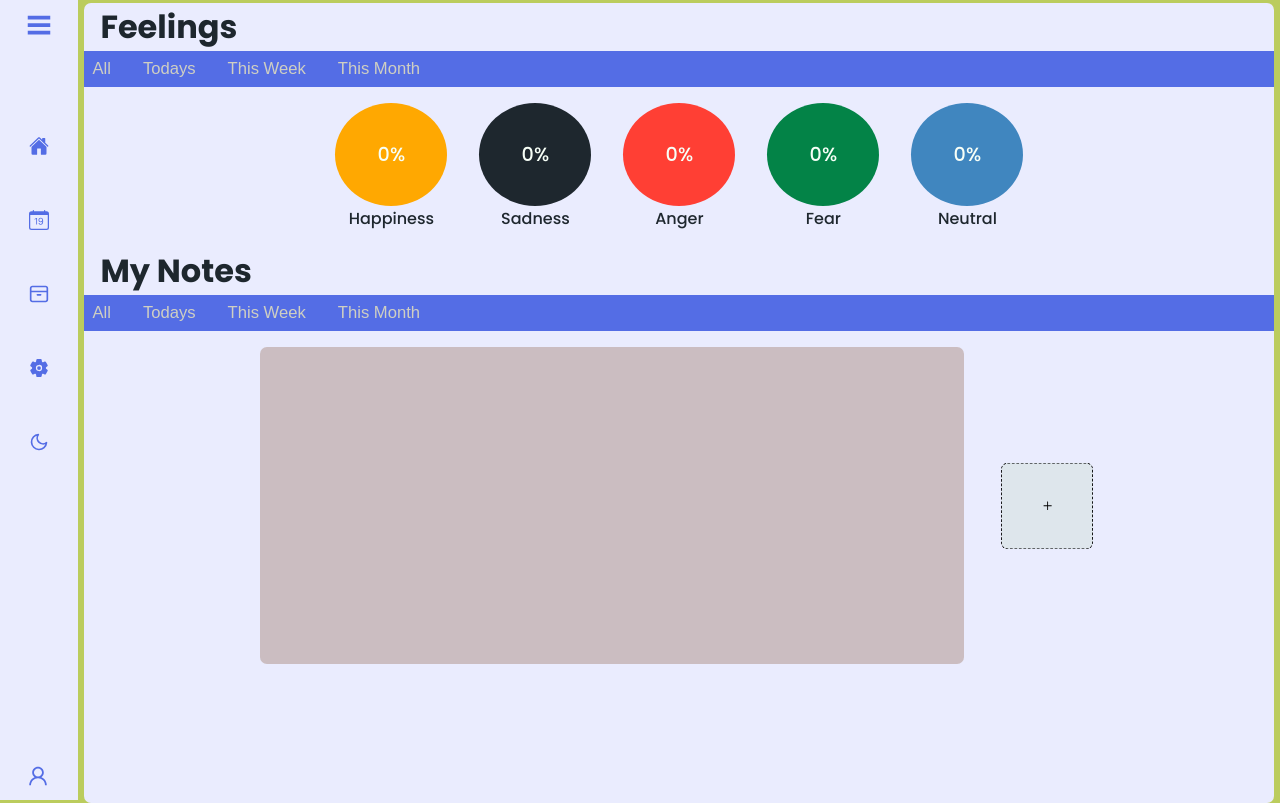
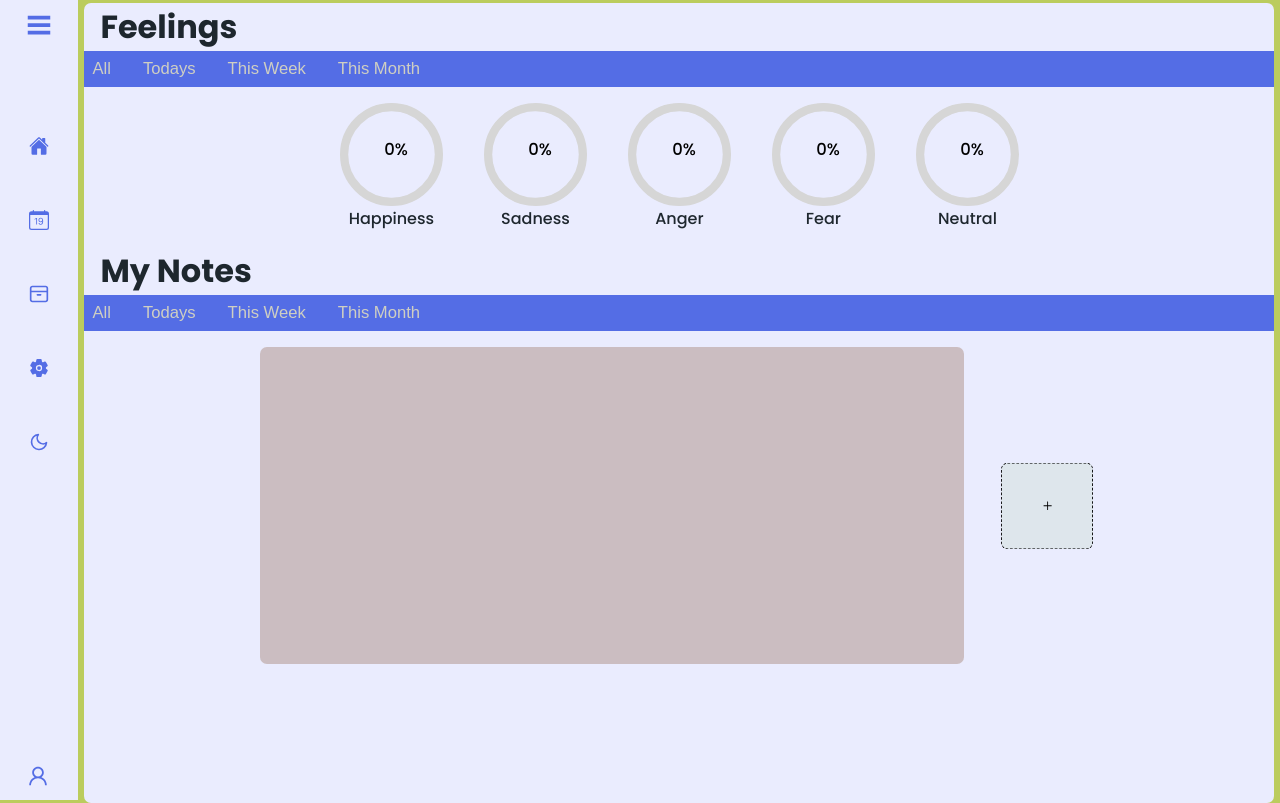
Before and after one commit to BrunoFay/Feelings-Diary, a React (Create React App) app: page /home in a window 1280 px wide. Built offline with nearby package versions, Linux system fonts and the light colour scheme.

Commit message:
NEW chENGE feelingPercentage circle  for a component of external lib

```diff
--- a/package.json
+++ b/package.json
@@ -7,6 +7,7 @@
     "@testing-library/react": "^12.1.4",
     "@testing-library/user-event": "^13.5.0",
     "react": "^17.0.2",
+    "react-circular-progressbar": "^2.0.4",
     "react-dom": "^17.0.2",
     "react-icons": "^4.3.1",
     "react-router-dom": "^6.2.2",
--- a/src/App.css
+++ b/src/App.css
@@ -1,7 +1,7 @@
 :root {
   margin: 0;
   padding: 0;
-  --bgcolorHap: #ffa801;
+  --bgcolorHap: #ee9d06;
   --bgcolorSad: #1e272e;
   --bgcolorNeu: #4086BF;
   --bgcolorAng: #ff3f34;
@@ -35,6 +35,7 @@ input, textarea {
   transition: all 0.5s ease;
 }
 
+
 .sidebar.close~.main-container {
   left: 78px;
   width: calc(100% - 78px);
--- a/src/components/home/FeelingPercentageContainer.jsx
+++ b/src/components/home/FeelingPercentageContainer.jsx
@@ -1,6 +1,7 @@
 import React, { useContext } from 'react';
 import { darkModeContext } from '../../context/darkModeContext';
 import postContext from '../../context/postsContext';
+import { CircularProgressbar } from 'react-circular-progressbar';
 
 export default function FeelingContainer({ title }) {
   const {
@@ -11,13 +12,43 @@ export default function FeelingContainer({ title }) {
   const { isDarkMode } = useContext(darkModeContext)
   const arrayAll = percentageArray(notes)
   const arrayFiltred = percentageArray(notesFiltred)
+  function setFeelingColorPercentage(title) {
+    const colors = {
+      Happiness: '--bgcolorHap',
+      Sadness: '--bgcolorSad',
+      Anger: '--bgcolorAng',
+      Fear: '--bgcolorFer',
+      Neutral: '--bgcolorNeu'
+    }
+    return colors[title]
+  }
+  const percentage = notesFiltred.length ? calculatePercentage(arrayFiltred, title) : calculatePercentage(arrayAll, title)
+  const setTspanPosition = percentage > 10 ? -13 : -7
   return (
     <div className={isDarkMode ? 'div-feeling darkMode-fel-percent-names' : 'div-feeling'}>
-      <div className={`${title}-container`}>
-        <span >{`${notesFiltred.length ?
-          calculatePercentage(arrayFiltred, title)
-          : calculatePercentage(arrayAll, title)}%`}</span>
-      </div>
+      <CircularProgressbar
+        value={percentage}
+        text={<tspan dx={setTspanPosition} >{percentage}%</tspan>}
+        styles={{
+          path: {
+            stroke: `var(${setFeelingColorPercentage(title)})`,
+            strokeLinecap: 'butt',
+            transition: 'stroke-dashoffset 0.5s ease 0s',
+            transform: 'rotate(0.25turn)',
+            transformOrigin: 'center center',
+          },
+          trail: {
+            stroke: `${!isDarkMode ?'#d6d6d6':'#a0a0a0'}`,
+            strokeLinecap: 'butt',
+            transform: 'rotate(0.25turn)',
+            transformOrigin: 'center center',
+          },
+          text: {
+            fill: `${!isDarkMode ? 'black' : 'var(--colorTitleAndPercentage)'}`,
+            fontSize: '16px',
+          },
+        }}
+      />
       <span>{title}</span>
     </div>
   )
--- a/src/pages/Schedule.jsx
+++ b/src/pages/Schedule.jsx
@@ -5,7 +5,6 @@ export default function Schedule() {
   return (
     <>
      <Navbar />
-      <div>Schedule</div>
       <main className="main-section">
         <div className="main-content">
           <i className='bx bx-menu' ></i>
--- a/src/pages/Settings.jsx
+++ b/src/pages/Settings.jsx
@@ -5,7 +5,6 @@ export default function Settings() {
   return (
     <>
      <Navbar />
-      <div>Settings</div>
       <main className="main-section">
         <div className="main-content">
           <i className='bx bx-menu' ></i>
```
Also changed, not shown: 1 other file (tests, documents, lock files or other folders).
